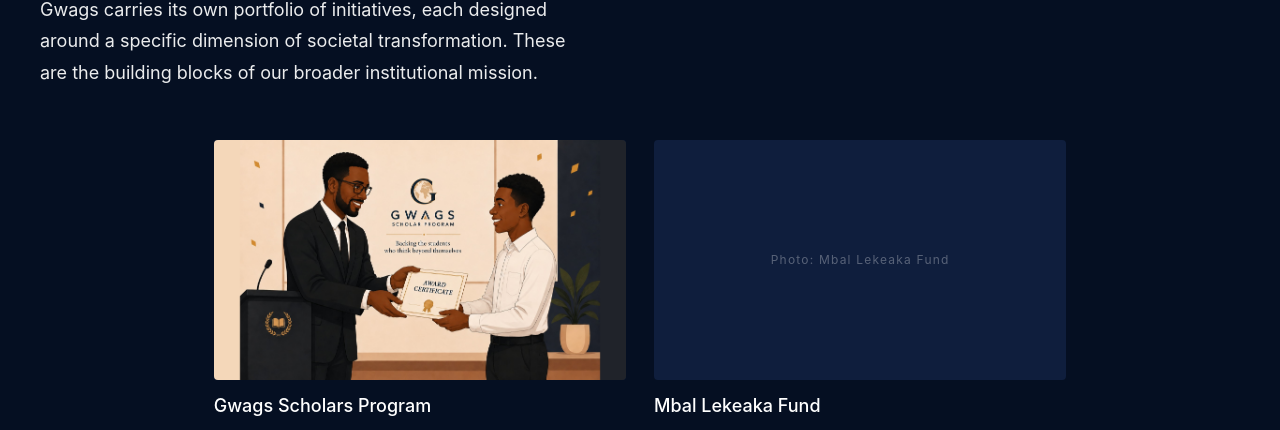
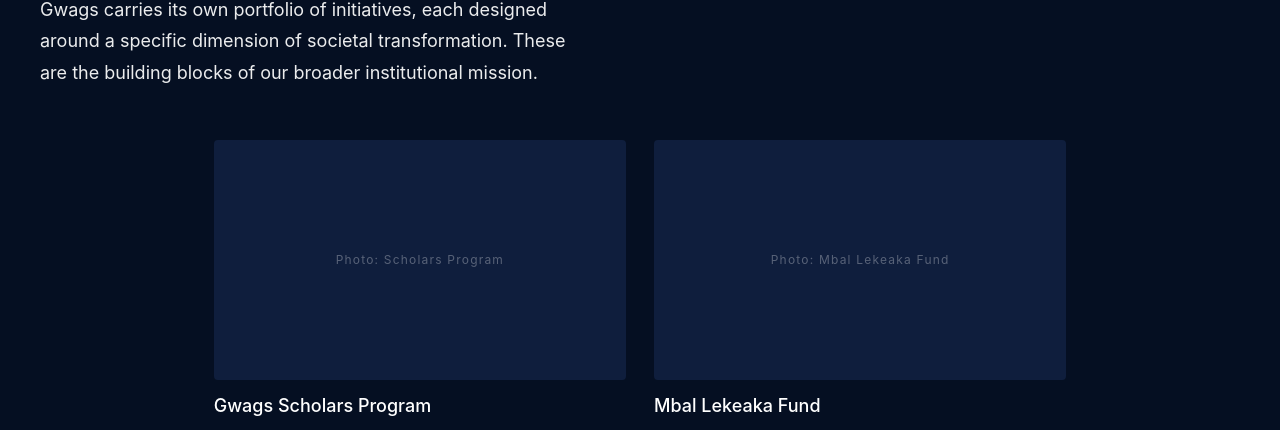
Before and after one commit to Daryllgio/gwags-website, a Next.js app: page / in a window 1280 px wide. Shown: the part 1535-1965 px from the top of the page. Built offline with nearby package versions, Linux system fonts and the light colour scheme.

Commit message:
Remove Scholars Program image from initiative card thumbnails
It's now used as the hero image on /initiatives/scholars instead;
both card sections (homepage Initiatives, How We Work strip) revert
to their placeholder for that card.

```diff
--- a/app/about/how-we-work/page.tsx
+++ b/app/about/how-we-work/page.tsx
@@ -95,7 +95,7 @@ function SplitSection({ lang }: { lang: Lang }) {
 
 /* ── Initiative Strip (cards match the homepage Initiatives design) ── */
 const initiativeImagePlaceholders = [
-  '/images/scholars/program-cover.jpg',
+  'Photo: Scholars Program',
   'Photo: Mbal Lekeaka Fund',
   '/images/health-outreach/nguti-health-campaign/2T8A0972_copy.jpg',
   '/images/ajong-foretia/coeur-de-jesus/DSC_1215.JPG',
--- a/components/Initiatives.tsx
+++ b/components/Initiatives.tsx
@@ -13,7 +13,7 @@ const routes = [
 ]
 
 const imagePlaceholders = [
-  '/images/scholars/program-cover.jpg',
+  'Photo: Scholars Program',
   'Photo: Mbal Lekeaka Fund',
   '/images/health-outreach/nguti-health-campaign/2T8A0972_copy.jpg',
   '/images/ajong-foretia/coeur-de-jesus/DSC_1215.JPG',
```
